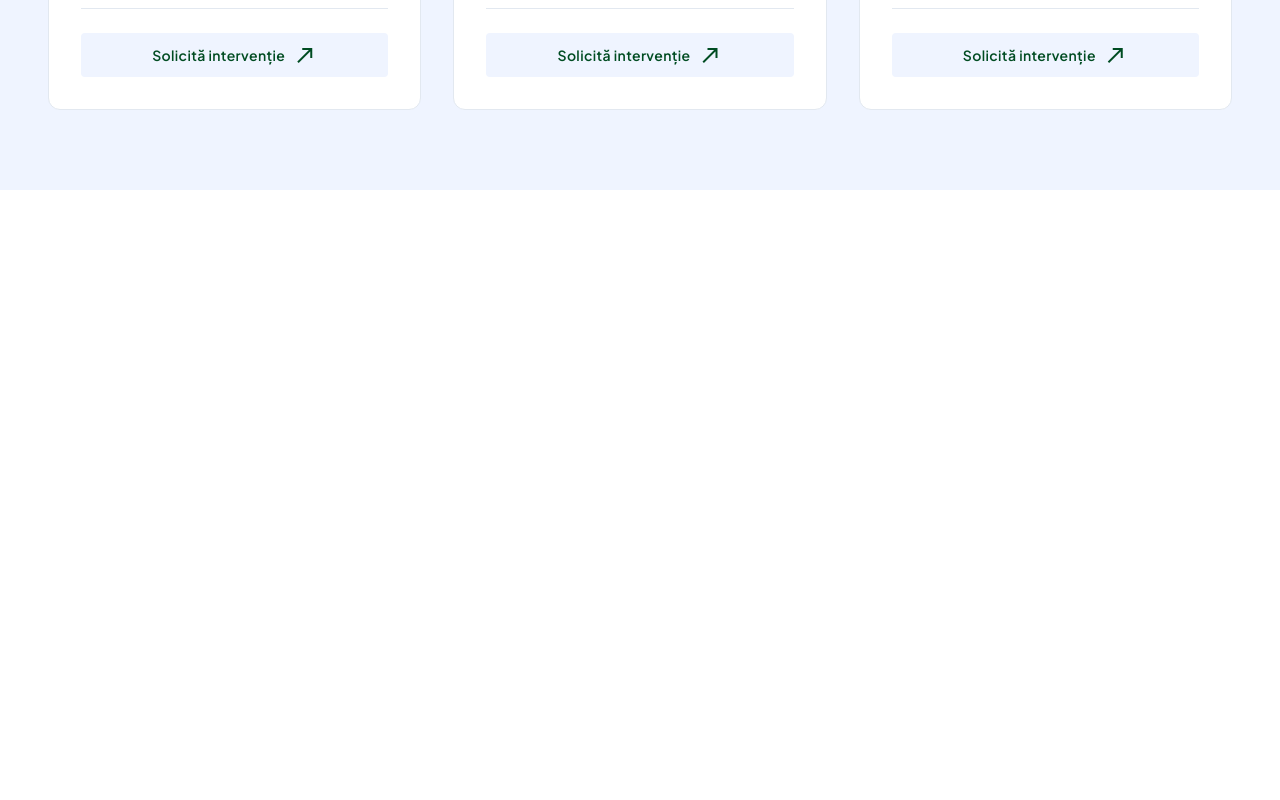
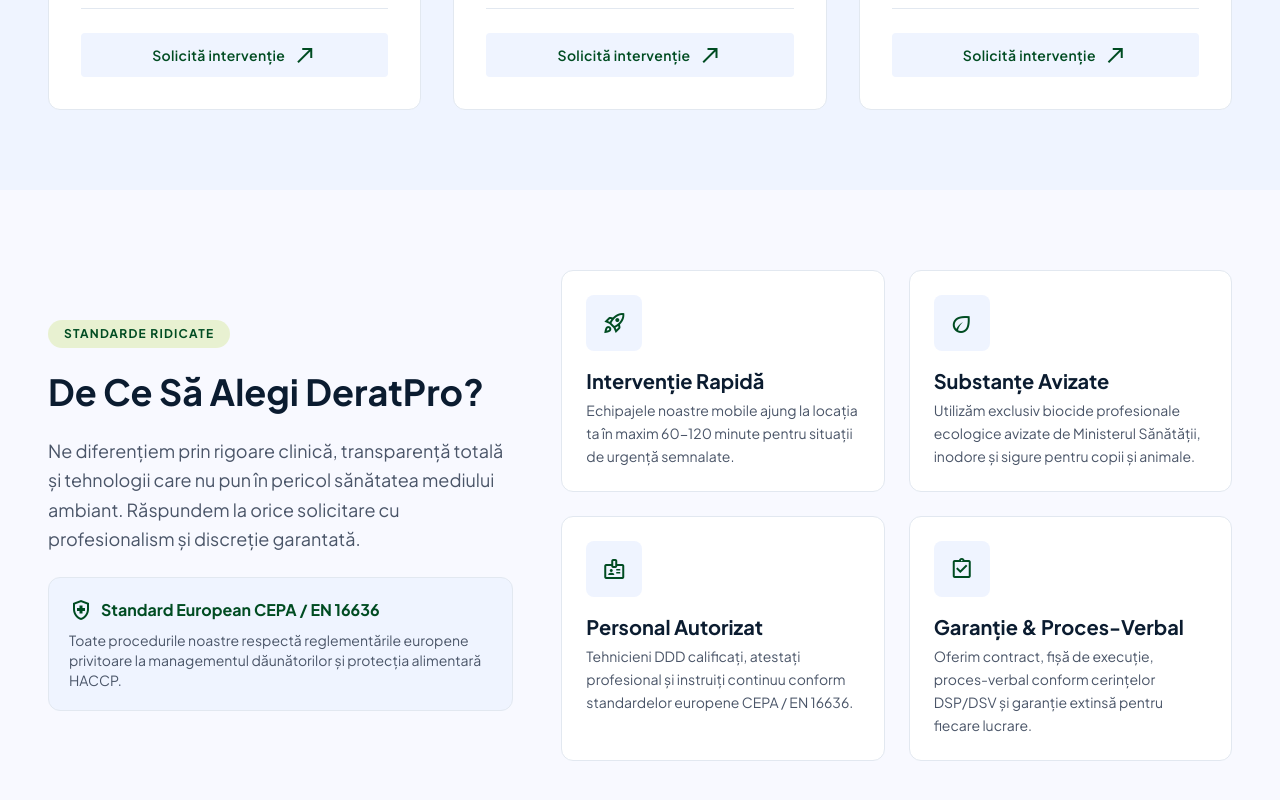
Before and after one commit to sabakianu/DeratPro-, a Next.js app: page / in a window 1280 px wide. Shown: the part 851-1651 px from the top of the page. Before the commit the page ends 1041 px from the top, so only its background shows below. Built offline with nearby package versions, Linux system fonts and the light colour scheme.

Commit message:
added "De Ce Să Alegi DeratPro?"

```diff
--- /dev/null
+++ b/app/Components/FeatureCard.tsx
@@ -0,0 +1,26 @@
+import IconBox from "./IconBox";
+
+interface FeatureCardProps {
+  icon: string;
+  title: string;
+  description: string;
+}
+
+export default function FeatureCard({
+  icon,
+  title,
+  description,
+}: FeatureCardProps) {
+  return (
+    <div className="bg-surface p-6 rounded-xl border border-surface-border shadow-level-1 space-y-4 hover:border-primary transition-all group">
+      <IconBox icon={icon} />
+
+      <div>
+        <h4 className="text-xl text-on-surface font-bold mb-1">{title}</h4>
+        <p className="text-sm text-on-surface-variant leading-relaxed">
+          {description}
+        </p>
+      </div>
+    </div>
+  );
+}
--- /dev/null
+++ b/app/Components/HighlightBox.tsx
@@ -0,0 +1,27 @@
+interface HighlightBoxProps {
+  icon: string;
+  title: string;
+  description: string;
+  className?: string;
+}
+
+export default function HighlightBox({
+  icon,
+  title,
+  description,
+  className = "",
+}: HighlightBoxProps) {
+  return (
+    <div
+      className={`p-5 rounded-xl bg-surface-container-low border border-surface-border space-y-2 ${className}`}
+    >
+      <div className="flex items-center gap-2 text-primary text-base">
+        <span className="material-symbols-outlined text-[20px] text-tertiary-fixed-dim">
+          {icon}
+        </span>
+        <span className="font-bold">{title}</span>
+      </div>
+      <p className="text-sm text-on-surface-variant">{description}</p>
+    </div>
+  );
+}
--- a/app/Components/Navbar.tsx
+++ b/app/Sections/Navbar.tsx
@@ -1,6 +1,6 @@
 import Link from "next/link";
-import NavLink from "../Assets/NavLink";
-import Button from "../Assets/Button";
+import NavLink from "../Components/NavLink";
+import Button from "../Components/Button";
 
 export default function Navbar() {
   return (
--- a/app/Components/ServicesSection.tsx
+++ b/app/Sections/ServicesSection.tsx
@@ -1,5 +1,5 @@
-import ServiceCard from "../Assets/ServiceCard";
-import Badge from "../Assets/Badge";
+import ServiceCard from "../Components/ServiceCard";
+import Badge from "../Components/Badge";
 
 const servicesData = [
   {
@@ -45,7 +45,7 @@ const servicesData = [
 
 export default function ServicesSection() {
   return (
-    <section className="w-full bg-[rgb(239,244,255)] py-20" id="servicii">
+    <section className="w-full bg-surface-container-low py-20" id="servicii">
       <div className="max-w-7xl mx-auto px-6 md:px-8 lg:px-12">
         <div className="flex flex-col items-center text-center max-w-2xl mx-auto mb-16 space-y-4">
           <Badge text="SOLUȚII COMPLETE" />
--- /dev/null
+++ b/app/Sections/WhyChooseUsSection.tsx
@@ -0,0 +1,76 @@
+import Badge from "../Components/Badge";
+import FeatureCard from "../Components/FeatureCard";
+import HighlightBox from "../Components/HighlightBox";
+
+const differentiators = [
+  {
+    id: "rapid",
+    icon: "rocket_launch",
+    title: "Intervenție Rapidă",
+    description:
+      "Echipajele noastre mobile ajung la locația ta în maxim 60-120 minute pentru situații de urgență semnalate.",
+  },
+  {
+    id: "eco",
+    icon: "eco",
+    title: "Substanțe Avizate",
+    description:
+      "Utilizăm exclusiv biocide profesionale ecologice avizate de Ministerul Sănătății, inodore și sigure pentru copii și animale.",
+  },
+  {
+    id: "autorizat",
+    icon: "badge",
+    title: "Personal Autorizat",
+    description:
+      "Tehnicieni DDD calificați, atestați profesional și instruiți continuu conform standardelor europene CEPA / EN 16636.",
+  },
+  {
+    id: "garantie",
+    icon: "assignment_turned_in",
+    title: "Garanție & Proces-Verbal",
+    description:
+      "Oferim contract, fișă de execuție, proces-verbal conform cerințelor DSP/DSV și garanție extinsă pentru fiecare lucrare.",
+  },
+];
+
+export default function WhyChooseUsSection() {
+  return (
+    <section className="w-full bg-surface-canvas py-20" id="de-ce-deratpro">
+      <div className="max-w-7xl mx-auto px-6 md:px-8 lg:px-12">
+        <div className="grid grid-cols-1 lg:grid-cols-12 gap-12 items-center">
+          <div className="lg:col-span-5 space-y-6">
+            <Badge text="STANDARDE RIDICATE" />
+
+            <h2 className="text-4xl font-bold text-on-surface font-['Plus_Jakarta_Sans',sans-serif]">
+              De Ce Să Alegi DeratPro?
+            </h2>
+
+            <p className="text-lg text-on-surface-variant leading-relaxed">
+              Ne diferențiem prin rigoare clinică, transparență totală și
+              tehnologii care nu pun în pericol sănătatea mediului ambiant.
+              Răspundem la orice solicitare cu profesionalism și discreție
+              garantată.
+            </p>
+
+            <HighlightBox
+              icon="health_and_safety"
+              title="Standard European CEPA / EN 16636"
+              description="Toate procedurile noastre respectă reglementările europene privitoare la managementul dăunătorilor și protecția alimentară HACCP."
+            />
+          </div>
+
+          <div className="lg:col-span-7 grid grid-cols-1 sm:grid-cols-2 gap-6">
+            {differentiators.map((item) => (
+              <FeatureCard
+                key={item.id}
+                icon={item.icon}
+                title={item.title}
+                description={item.description}
+              />
+            ))}
+          </div>
+        </div>
+      </div>
+    </section>
+  );
+}
--- a/app/page.tsx
+++ b/app/page.tsx
@@ -1,5 +1,6 @@
-import Navbar from "./Components/Navbar";
-import ServicesSection from "./Components/ServicesSection";
+import Navbar from "./Sections/Navbar";
+import ServicesSection from "./Sections/ServicesSection";
+import WhyChooseUsSection from "./Sections/WhyChooseUsSection";
 import "./globals.css";
 
 export default function Home() {
@@ -7,6 +8,7 @@ export default function Home() {
     <main className="min-h-screen bg-surface-canvas">
       <Navbar />
       <ServicesSection />
+      <WhyChooseUsSection />
     </main>
   );
 }
```
Also changed, not shown: app/Components/Badge.tsx (renamed from app/Assets/Badge.tsx), app/Components/Button.tsx (renamed from app/Assets/Button.tsx), app/Components/IconBox.tsx (renamed from app/Assets/IconBox.tsx), app/Components/NavLink.tsx (renamed from app/Assets/NavLink.tsx), app/Components/ServiceCard.tsx (renamed from app/Assets/ServiceCard.tsx).
